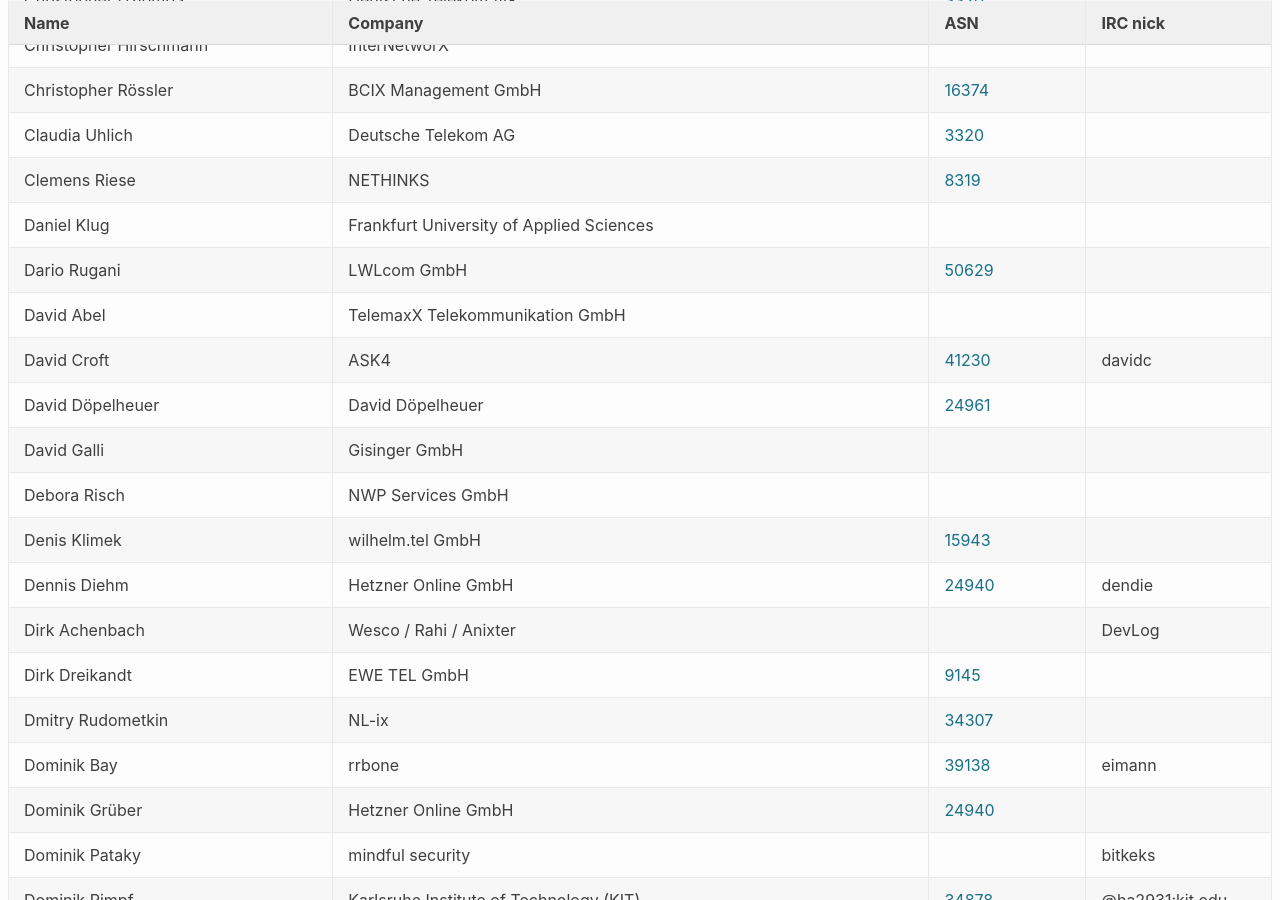
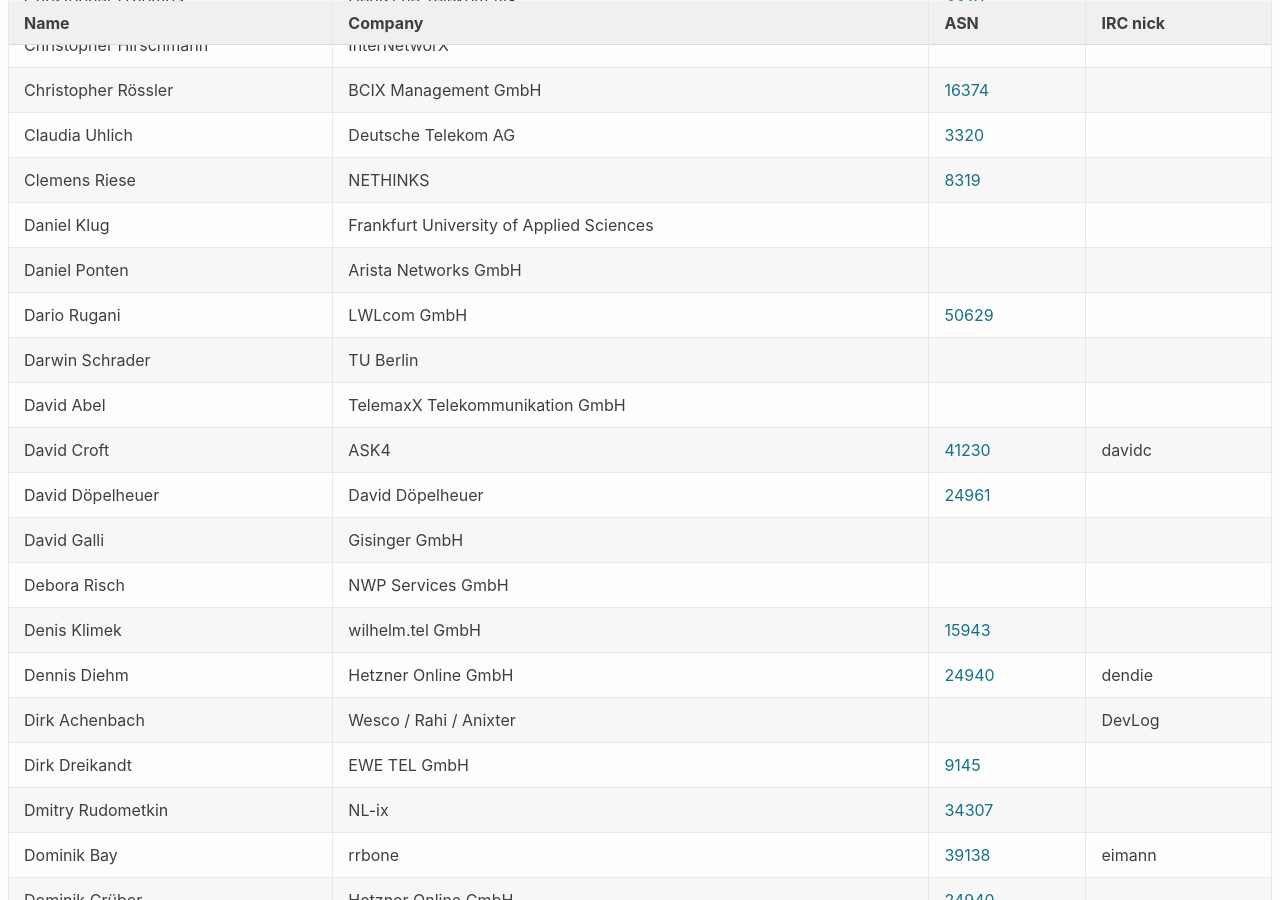
Before and after one commit to denog/pretix-attendeelist, a Jekyll site: the page built from denog15/index.md, in a window 1280 px wide and 900 px high, scrolled down 3394 px. Built offline with Jekyll 4.4.1, drawn with Linux system fonts in a browser that asks for light colours.

Commit message:
Latest data: Fri Oct 27 15:10:18 UTC 2023

```diff
--- a/_data/attendees_denog15_onsite.json
+++ b/_data/attendees_denog15_onsite.json
@@ -462,10 +462,22 @@
     "asn": null
   },
   {
+    "name": "Daniel Ponten",
+    "company": "Arista Networks GmbH",
+    "irc": null,
+    "asn": null
+  },
+  {
     "name": "Dario Rugani",
     "company": "LWLcom GmbH",
     "irc": null,
     "asn": "50629"
+  },
+  {
+    "name": "Darwin Schrader",
+    "company": "TU Berlin",
+    "irc": null,
+    "asn": null
   },
   {
     "name": "David Abel",
```
